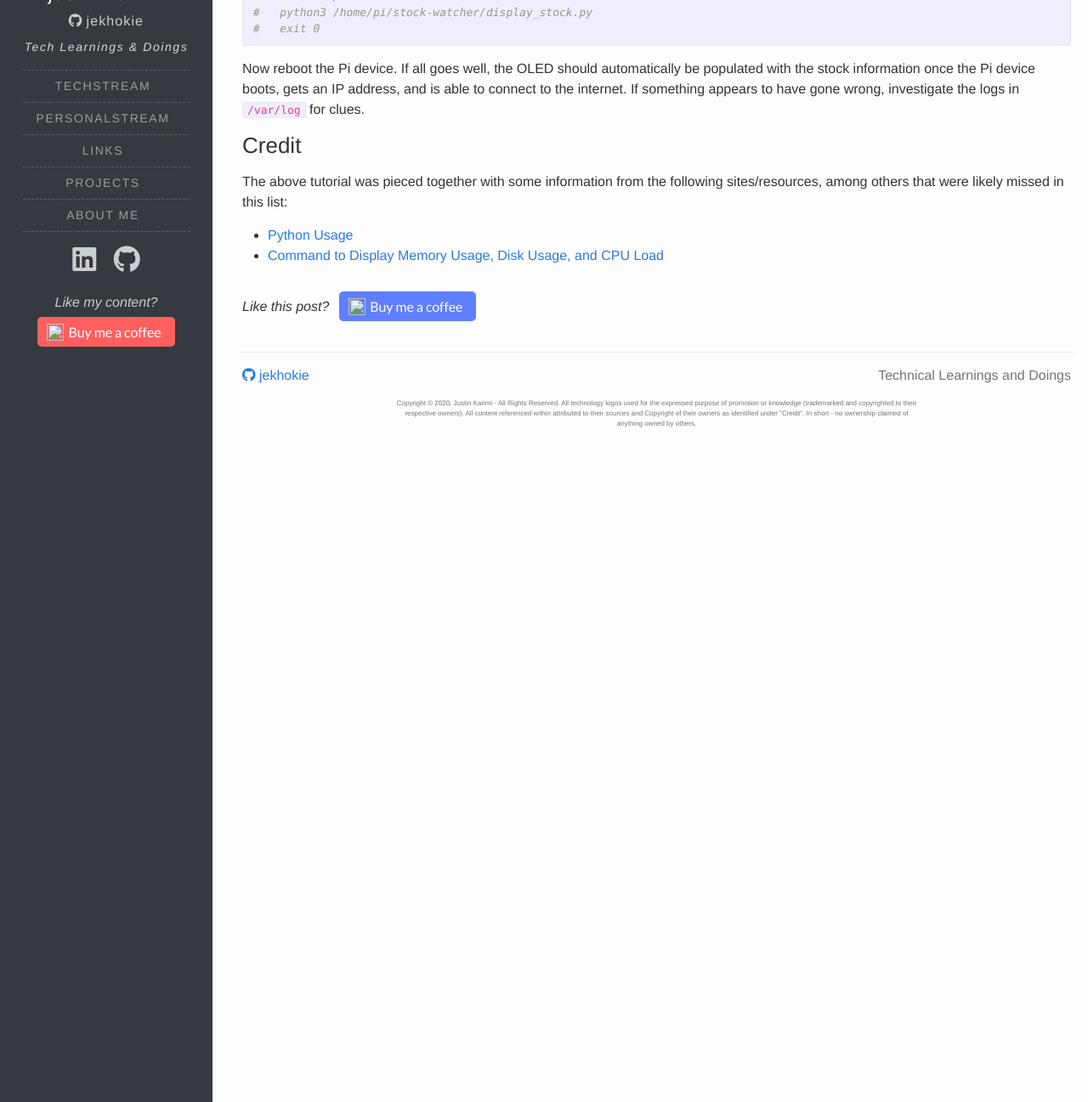
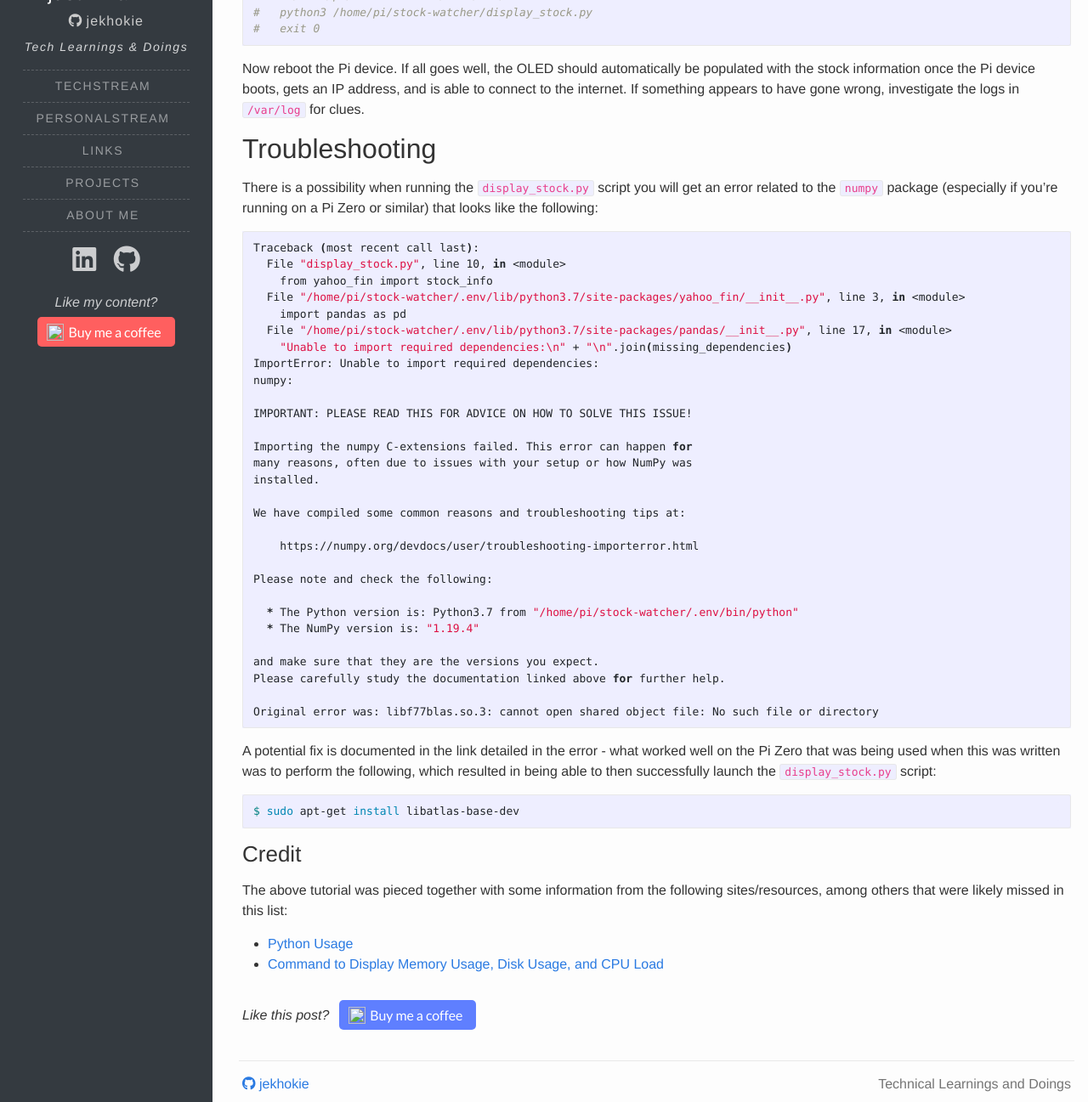
Before and after one commit to jekhokie/jekhokie.github.io, a Jekyll site: the page built from _posts/2020-08-03-stock-display-oled-raspi.markdown, in a window 1280 px wide and 1400 px high, scrolled down 4001 px, cut to the strip 103-1400 px from the top of the window. Shown: the whole strip at 85% size. Built offline with Jekyll 4.4.1, drawn with Linux system fonts in a browser that asks for light colours; nearby versions of some CDN libraries.

Commit message:
Add Troubleshooting to RasPi LED Display
Add a small blurb about troubleshooting to an existing RasPi article.

````diff
--- a/_posts/2020-08-03-stock-display-oled-raspi.markdown
+++ b/_posts/2020-08-03-stock-display-oled-raspi.markdown
@@ -173,6 +173,50 @@ Now reboot the Pi device. If all goes well, the OLED should automatically be pop
 gets an IP address, and is able to connect to the internet. If something appears to have gone wrong, investigate the logs in `/var/log` for
 clues.
 
+## Troubleshooting
+
+There is a possibility when running the `display_stock.py` script you will get an error related to the `numpy` package (especially if you're running on a Pi
+Zero or similar) that looks like the following:
+
+```bash
+Traceback (most recent call last):
+  File "display_stock.py", line 10, in <module>
+    from yahoo_fin import stock_info
+  File "/home/pi/stock-watcher/.env/lib/python3.7/site-packages/yahoo_fin/__init__.py", line 3, in <module>
+    import pandas as pd
+  File "/home/pi/stock-watcher/.env/lib/python3.7/site-packages/pandas/__init__.py", line 17, in <module>
+    "Unable to import required dependencies:\n" + "\n".join(missing_dependencies)
+ImportError: Unable to import required dependencies:
+numpy:
+
+IMPORTANT: PLEASE READ THIS FOR ADVICE ON HOW TO SOLVE THIS ISSUE!
+
+Importing the numpy C-extensions failed. This error can happen for
+many reasons, often due to issues with your setup or how NumPy was
+installed.
+
+We have compiled some common reasons and troubleshooting tips at:
+
+    https://numpy.org/devdocs/user/troubleshooting-importerror.html
+
+Please note and check the following:
+
+  * The Python version is: Python3.7 from "/home/pi/stock-watcher/.env/bin/python"
+  * The NumPy version is: "1.19.4"
+
+and make sure that they are the versions you expect.
+Please carefully study the documentation linked above for further help.
+
+Original error was: libf77blas.so.3: cannot open shared object file: No such file or directory
+```
+
+A potential fix is documented in the link detailed in the error - what worked well on the Pi Zero that was being used when this was written was to
+perform the following, which resulted in being able to then successfully launch the `display_stock.py` script:
+
+```bash
+$ sudo apt-get install libatlas-base-dev
+```
+
 ### Credit
 
 The above tutorial was pieced together with some information from the following sites/resources, among others that were likely missed in this list:
````
